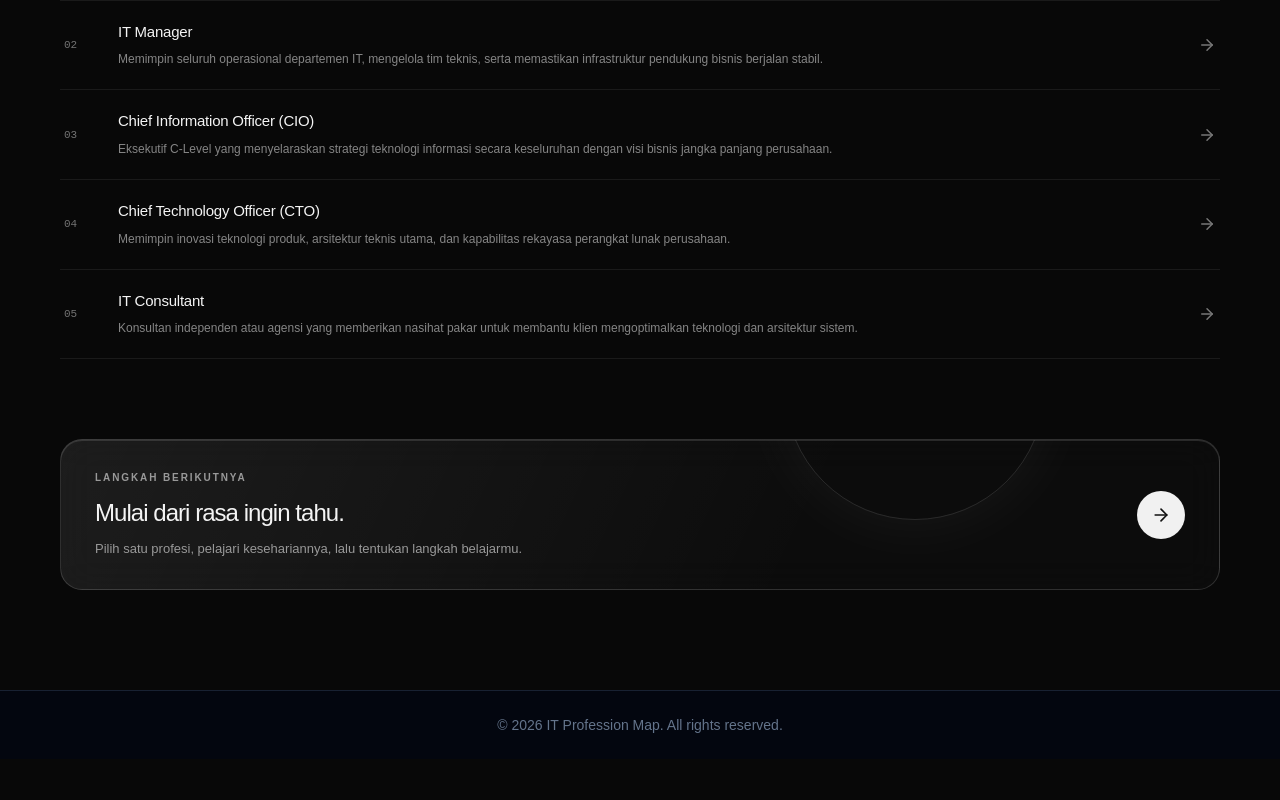
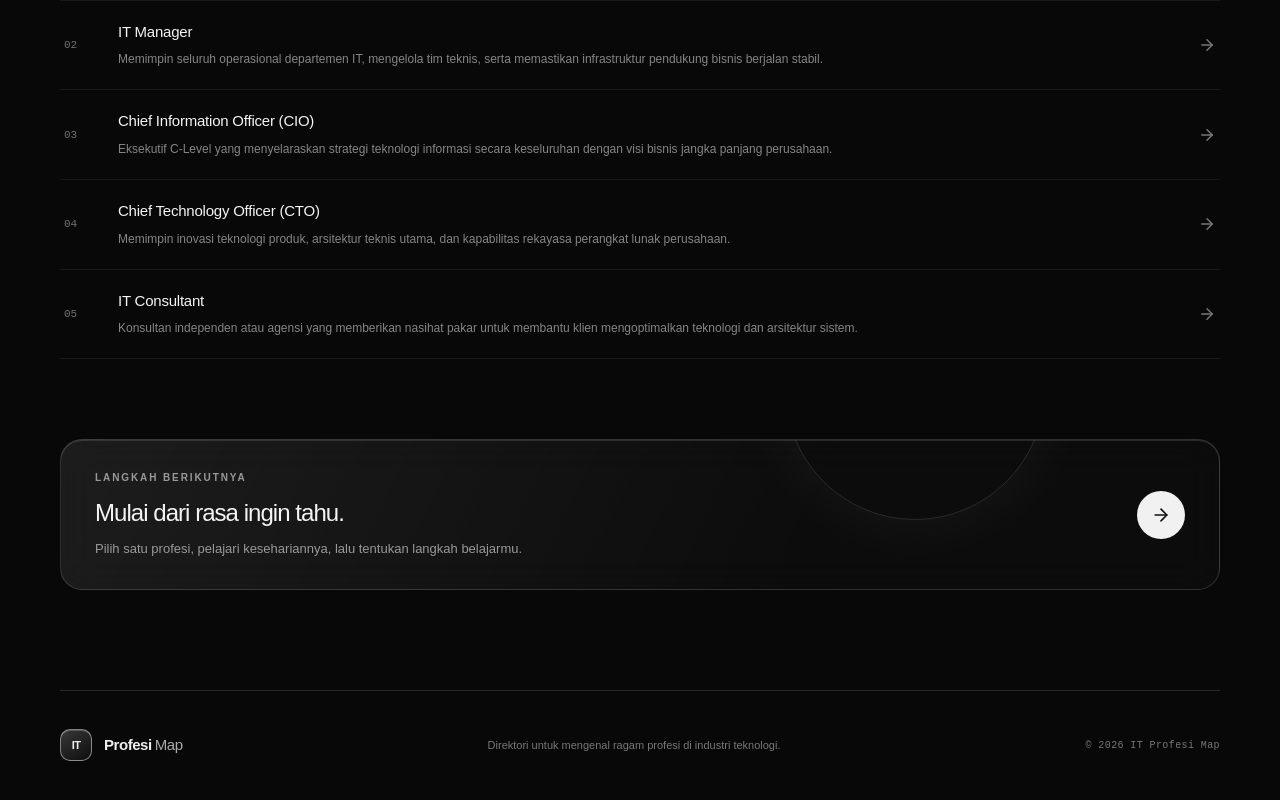
Before and after one commit to zero-route/IT-TechMap, a Next.js app: page / in a window 1280 px wide. Shown: the part 6554-7354 px from the top of the page. Before the commit the page ends 7313 px from the top, so only its background shows below. Built offline with nearby package versions, Linux system fonts and the light colour scheme.

Commit message:
update Footer.jsx

```diff
--- a/src/components/common/Footer.jsx
+++ b/src/components/common/Footer.jsx
@@ -1,7 +1,11 @@
+import Link from "next/link";
+
 export default function Footer() {
   return (
-    <footer className="border-t border-slate-800/80 bg-[#030712]/80 backdrop-blur-md py-6 text-center text-slate-500 text-sm">
-      <p>© {new Date().getFullYear()} IT Profession Map. All rights reserved.</p>
+    <footer className="site-footer page-width" id="tentang">
+      <Link href="/" className="brand footer-brand"><span className="brand-mark">IT</span><span>Profesi<span className="brand-light">Map</span></span></Link>
+      <p>Direktori untuk mengenal ragam profesi di industri teknologi.</p>
+      <span className="copyright">© {new Date().getFullYear()} IT Profesi Map</span>
     </footer>
   );
 }
```
